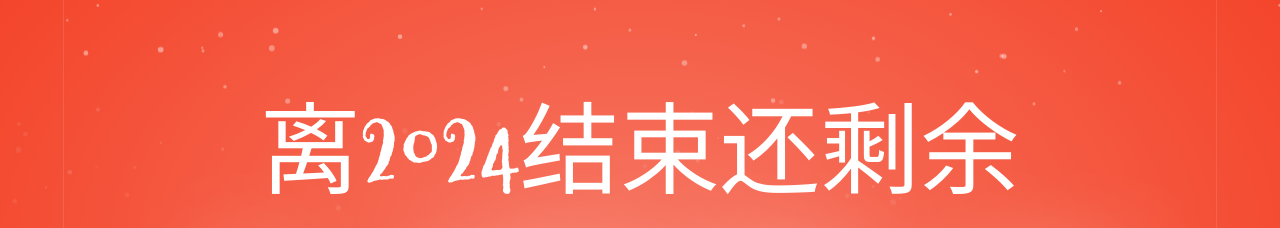
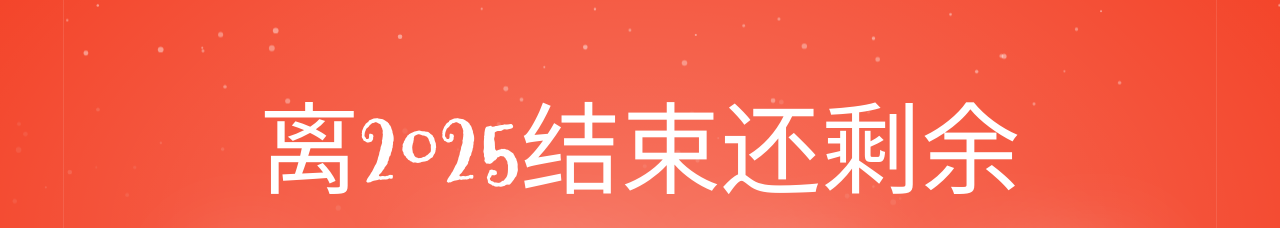
Before and after one commit to huafeng2019/Time, a plain HTML site: page index.html in a window 1280 px wide. Shown: the part 155-383 px from the top of the page. Drawn offline with Linux system fonts and the light colour scheme.

Commit message:
Update index.html

```diff
--- a/index.html
+++ b/index.html
@@ -91,7 +91,7 @@
   </div>
   <div class="container">
     <div class="counterWrapper">
-      <p>离2024结束还剩余</p>
+      <p>离2025结束还剩余</p>
       <div class="countdown"></div>
 
     </div>
```
